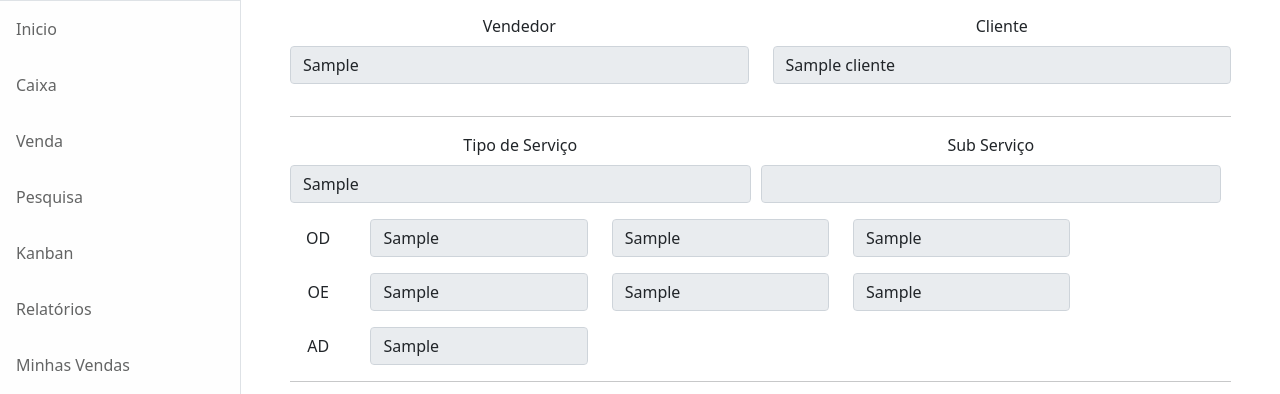
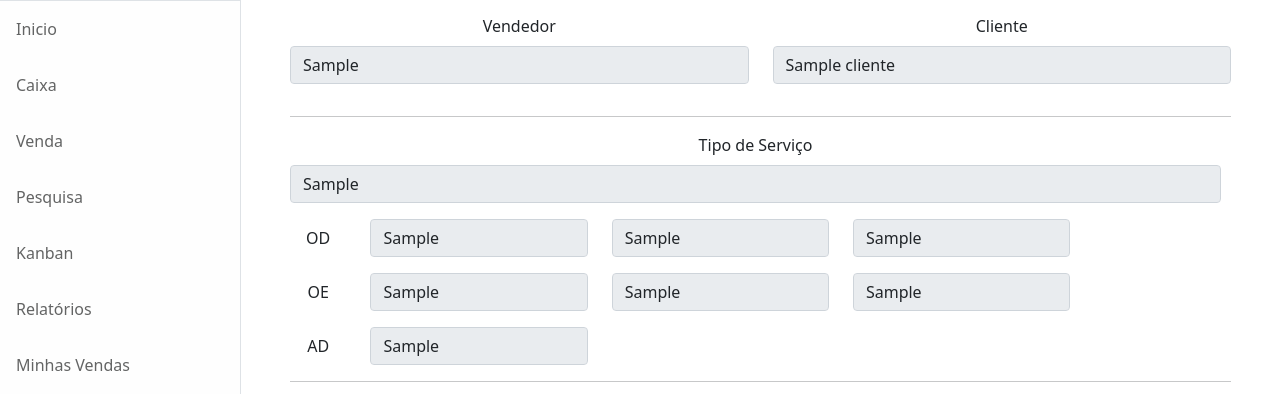
Before and after one commit to santosgv/Sis-Otica, a Django app: page /Visualizar_os/1 in a window 1280 px wide. Shown: the part 228-622 px from the top of the page. Run offline with Django 4.2, Linux system fonts and the light colour scheme; a user stored in the database is signed in; tables that the repository leaves empty hold one stand-in row (values such as "Sample post"); lists and menus that the app fills with data are empty; some libraries are stand-ins or nearby versions.

Commit message:
correcao visual sub servico

```diff
--- a/Backend/Core/templates/Os/Visualizar_os.html
+++ b/Backend/Core/templates/Os/Visualizar_os.html
@@ -55,20 +55,12 @@ Vizualiar O.S
           </div>
         </div>
         <hr>
-        <div class="row">
+        <div class="row text-center">
           <div class="form-row">
-            <div class="form-group col-md-6">
+            <div class="form-group col">
               <label for="inputState">Tipo de Serviço</label>
-              <select required id="SERVICO" readonly name="SERVICO" class="form-control">
+              <select  id="SERVICO" readonly name="SERVICO" class="form-control">
                 <option selected>{{VISUALIZAR_OS.SERVICO}}</option>
-                <option value="Encomenda">Encomenda</option>
-                <option value="Pronta Entrega">Pronta Entrega</option>
-              </select>
-            </div>
-            <div class="form-group col-md-6">
-              <label for="inputState">Sub Serviço</label>
-              <select required id="SUB_SERVICO" readonly name="SUB_SERVICO" class="form-control">
-                <option selected>{{VISUALIZAR_OS.SUB_SERVICO}}</option>
               </select>
             </div>
           </div>
```
